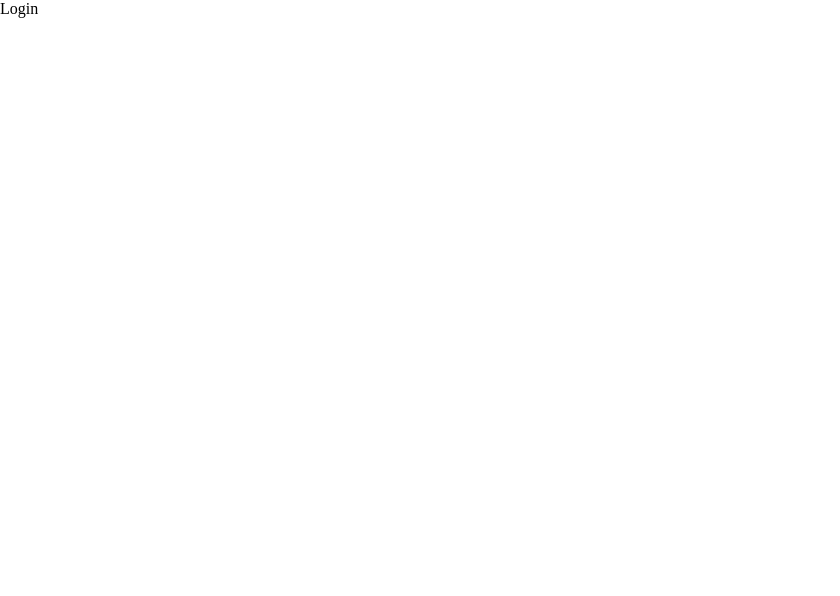
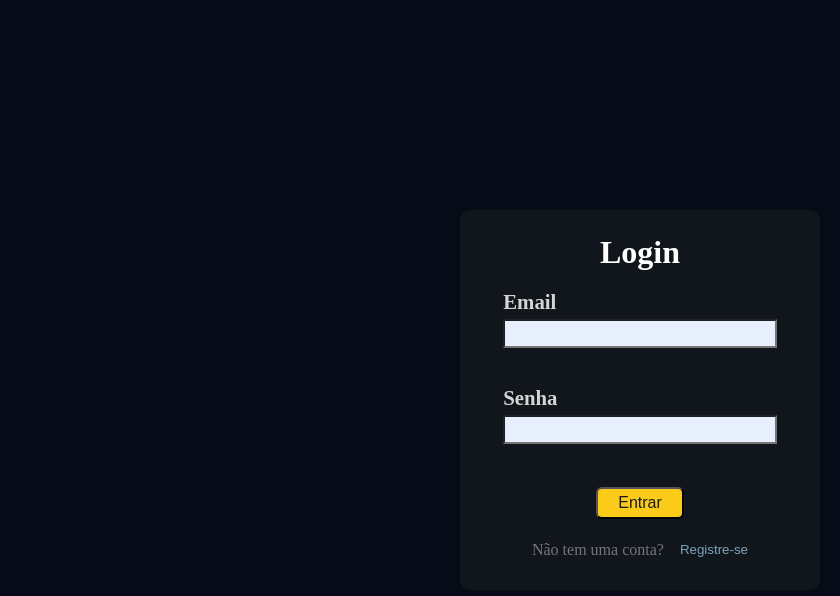
Before and after one commit to jjribeiro1/movies-spa, a React (Vite) app: page / in a window 1280 px wide. Shown: the top 596 px of the page, without its empty margins (0-840 px from the left). Built offline with nearby package versions, Linux system fonts and the light colour scheme.

Commit message:
feat: add form for login

```diff
--- a/src/pages/Login/Login.tsx
+++ /dev/null
@@ -1,3 +0,0 @@
-export const Login = () => {
-  return <div>Login</div>;
-};
--- /dev/null
+++ b/src/pages/Login/index.tsx
@@ -0,0 +1,27 @@
+import { Button, FormTitle, FormControls, LoginForm, LoginSection, Register } from './style';
+
+export const Login = () => {
+  return (
+    <LoginSection>
+      <LoginForm>
+        <FormTitle>Login</FormTitle>
+        <FormControls>
+          <label htmlFor="email">Email</label>
+          <input type="email" name="email" id="email" />
+        </FormControls>
+
+        <FormControls>
+          {' '}
+          <label htmlFor="password">Senha</label>
+          <input type="password" name="password" id="password" />
+        </FormControls>
+
+        <Button type="submit">Entrar</Button>
+        <Register>
+          Não tem uma conta?
+          <button>Registre-se</button>
+        </Register>
+      </LoginForm>
+    </LoginSection>
+  );
+};
--- /dev/null
+++ b/src/pages/Login/style.ts
@@ -0,0 +1,94 @@
+import styled, { css } from 'styled-components';
+
+export const LoginSection = styled.section`
+  ${({ theme }) => css`
+    display: flex;
+    flex-direction: column;
+    justify-content: center;
+    align-items: center;
+    height: 100%;
+    background-color: ${theme.colors.pageBg};
+  `}
+`;
+
+export const LoginForm = styled.form`
+  ${({ theme }) => css`
+    display: flex;
+    flex-direction: column;
+    padding: 1.5rem;
+    width: 360px;
+    height: 380px;
+    border-radius: 10px;
+    background-color: ${theme.colors.lightBg};
+  `}
+`;
+
+export const FormTitle = styled.h2`
+  ${({ theme }) => css`
+    text-align: center;
+    font-weight: 600;
+    font-size: 2rem;
+    color: ${theme.colors.textOne};
+  `}
+`;
+
+export const FormControls = styled.div`
+  ${({ theme }) => css`
+    display: flex;
+    flex-direction: column;
+    gap: 0.3rem;
+    margin: 1.2rem 1.2rem;
+
+    label {
+      font-size: 1.3rem;
+      font-weight: 600;
+      color: ${theme.colors.textFour};
+    }
+
+    input {
+      padding: 0.6rem;
+      height: 1.8rem;
+      font-size: 1.2rem;
+      background-color: ${theme.colors.inputBg};
+    }
+  `}
+`;
+
+export const Button = styled.button`
+  ${({ theme }) => css`
+    display: flex;
+    justify-content: center;
+    align-items: center;
+    align-self: center;
+    padding: 0.3rem;
+    margin-top: 1.5rem;
+    width: 5.5rem;
+    height: 2.5rem;
+    border-radius: 6px;
+    font-size: 1rem;
+    font-weight: 400;
+    color: ${theme.colors.textThree};
+    background-color: ${theme.colors.btnOne};
+    :hover {
+      cursor: pointer;
+    }
+  `}
+`;
+
+export const Register = styled.div`
+  ${({ theme }) => css`
+    display: flex;
+    gap: 1rem;
+    margin: 1.4rem auto;
+    color: ${theme.colors.textTwo};
+
+    button {
+      background-color: ${theme.colors.lightBg};
+      color: ${theme.colors.textFive};
+      border-style: none;
+      :hover {
+        cursor: pointer;
+      }
+    }
+  `}
+`;
--- a/src/routes/index.tsx
+++ b/src/routes/index.tsx
@@ -1,5 +1,5 @@
 import { createBrowserRouter } from 'react-router-dom';
-import { Login } from '../pages/Login/Login';
+import { Login } from '../pages/Login';
 
 export const router = createBrowserRouter([
   {
--- a/src/styles/colors.ts
+++ b/src/styles/colors.ts
@@ -8,7 +8,7 @@ export const colors = {
   logoTitle: '#e2b217',
   btnOne: '#fbcb1a',
   pageBg: '#050c17',
-  lightBg: '#10171d',
+  lightBg: '#11161c',
   lightBg2: '#222c38',
   lightBg3: '#1c252f',
   inputBg: '#e8f0fe',
```
